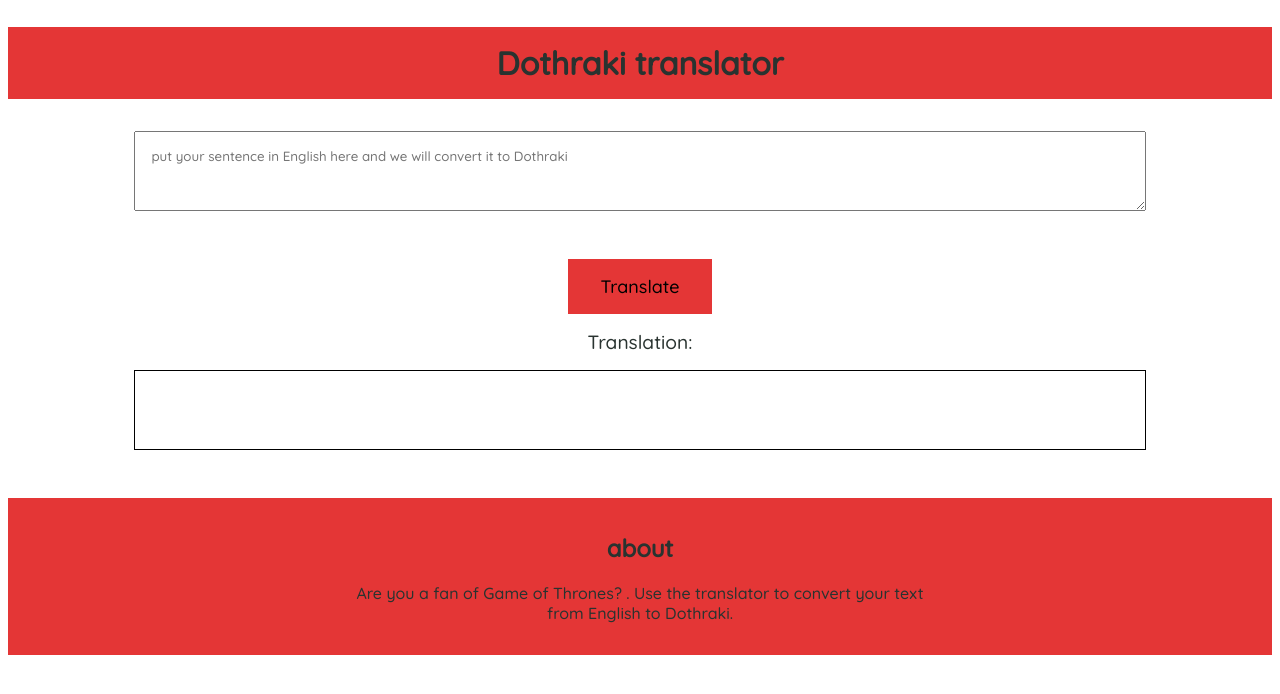
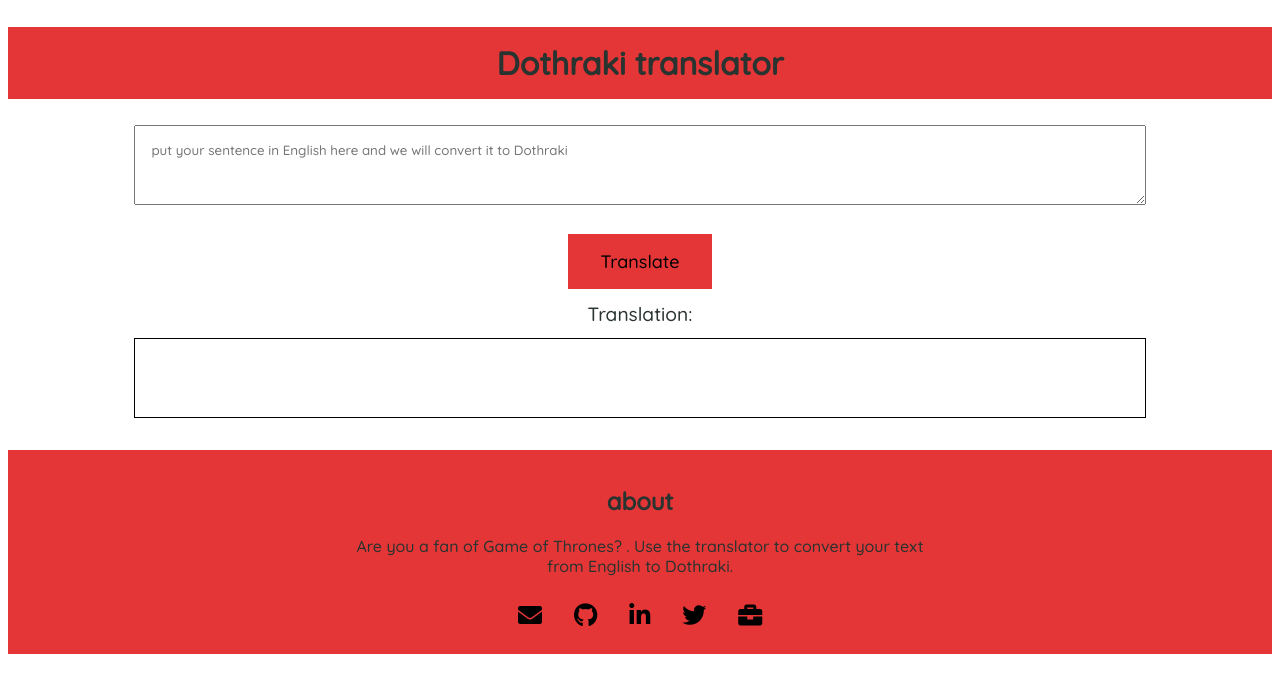
Before and after one commit to Chakravarthi0/markSeven, a plain HTML site: page index.html in a window 1280 px wide. Drawn offline with Linux system fonts and the light colour scheme.

Commit message:
added footer

```diff
--- a/app.js
+++ b/app.js
@@ -1,10 +1,6 @@
 const btnTranslate = document.getElementById("btn-translate");
 const txtInput = document.getElementById("txt-input");
 const outputDiv = document.getElementById("output");
-
-// const serverURL = "https://lessonfourapi.tanaypratap.repl.co/translate/yoda.json"
-
-// const serverURL = "https://api.funtranslations.com/translate/minion.json"
 
 
 const serverURL = "https://api.funtranslations.com/translate/dothraki.json"
--- a/index.html
+++ b/index.html
@@ -6,6 +6,7 @@
     <meta http-equiv="X-UA-Compatible" content="IE=edge">
     <meta name="viewport" content="width=device-width, initial-scale=1.0">
     <title>Banana Speak</title>
+    <link rel="stylesheet" href="https://cdnjs.cloudflare.com/ajax/libs/font-awesome/5.15.1/css/all.min.css">
     <link rel="stylesheet" href="styles.css">
 </head>
 
@@ -17,7 +18,8 @@
 
     </nav>
 
-    <textarea id="txt-input" placeholder="put your sentence in English here and we will convert it to Dothraki" ></textarea>
+    <textarea id="txt-input"
+        placeholder="put your sentence in English here and we will convert it to Dothraki"></textarea>
 
     <button id="btn-translate">Translate</button>
 
@@ -28,6 +30,29 @@
         <h2>about</h2>
         <p>Are you a fan of Game of Thrones? . Use the translator
             to convert your text from English to Dothraki.</p>
+
+        <ul class="footer-list">
+            <li class="list-item"><a target="_blank" href="mailto:chakravarthisaran7@gmail.com" class="footer-links">
+                    <i class="fa fa-envelope" aria-hidden="true"></i></a>
+            </li>
+            <li class="list-item"><a target="_blank" href="https://github.com/chakravarthi0">
+                    <i class="fab fa-github" aria-hidden="true"></i>
+                </a>
+            </li>
+            <li class="list-item"><a target="_blank" href="https://www.linkedin.com/in/saran-chakravarthi-b44438175">
+                    <i class="fab fa-linkedin-in"></i>
+                </a>
+            </li>
+            <li class="list-item"><a target="_blank" href="https://twitter.com/saranchakravar3">
+                    <i class="fab fa-twitter"></i>
+                </a>
+            </li>
+            <li class="list-item"><a target="_blank" href="https://portfolio-saran.netlify.app/">
+                    <i class="fas fa-briefcase"></i>
+                </a>
+            </li>
+
+        </ul>
     </footer>
 
     <script src="/app.js"></script>
--- a/styles.css
+++ b/styles.css
@@ -1,32 +1,29 @@
-@import url('https://fonts.googleapis.com/css2?family=Quicksand:wght@500&display=swap');
+@import url("https://fonts.googleapis.com/css2?family=Quicksand:wght@500&display=swap");
 
 * {
   box-sizing: border-box;
 }
 
 :root {
-    /* --primary: #293330;
-    --red: #b80606; */
   --red: #293330;
   --primary: #e43636;
 }
 
-
-body{
+body {
   text-align: center;
   align-items: center;
   font-family: "Quicksand";
-    color: var(--red)
+  color: var(--red);
 }
 
-nav{
+nav {
   background-color: var(--primary);
 }
 
 textarea {
   width: 80%;
   height: 10vh;
-    margin: 2rem;
+  margin: 1rem;
   padding: 1rem;
   display: block;
   margin-left: auto;
@@ -34,11 +31,11 @@ textarea {
   font-family: "Quicksand";
 }
 
-#btn-translate{
+#btn-translate {
   font-family: "kalam";
   background-color: var(--primary);
   border: none;
-    margin: 1rem 0rem;
+  margin: 0.8rem 0rem;
   padding: 1rem 2rem;
   font-family: "Quicksand";
   font-size: large;
@@ -48,22 +45,43 @@ textarea {
   border: 1px solid black;
   height: 10vh;
   width: 80%;
-    margin: 1rem;
+  margin: 0.8rem;
   padding: 1rem;
   display: block;
   margin-left: auto;
   margin-right: auto;
 }
 
-footer{
-    background-color : var(--primary);
-    margin-top: 3rem;
+footer {
+  background-color: var(--primary);
+  margin-top: 2rem;
   padding: 1rem;
 }
 
-footer p{
+footer p {
   display: block;
   margin-left: auto;
   margin-right: auto;
   max-width: 600px;
 }
+
+.footer-list {
+  height: inherit;
+  display: flex;
+  flex-wrap: wrap;
+  justify-content: center;
+  align-items: center;
+  padding-inline-start: 0px;
+  margin-block-start: 0rem;
+  margin-block-end: 0rem;
+}
+
+.list-item {
+  list-style: none;
+  font-size: 1.5rem;
+  padding: 0.5rem 1rem;
+}
+
+i {
+  color: black;
+}
```
Lines whose indentation alone changed are shown as unchanged.
